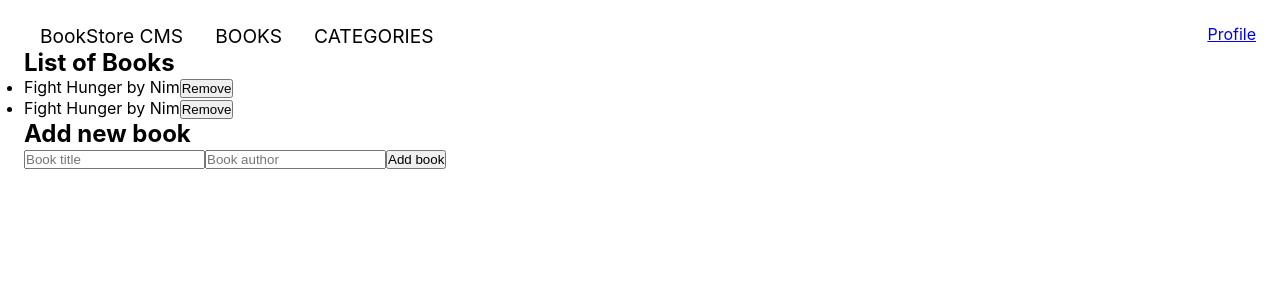
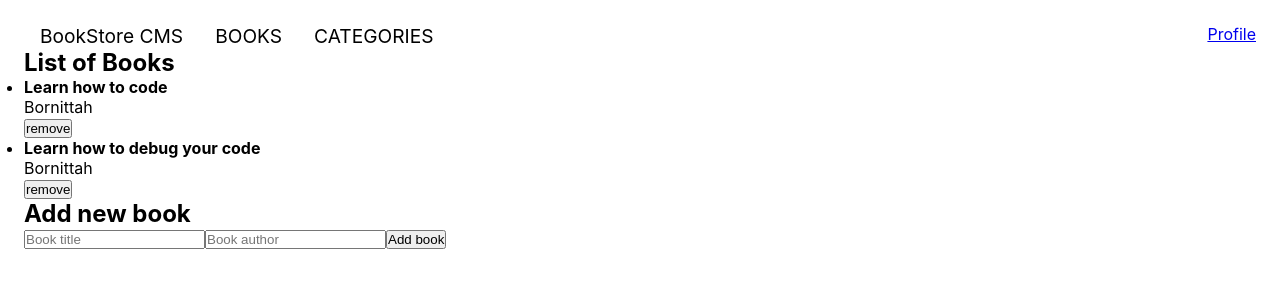
Before and after one commit to Bornittah/book-store, a React (Create React App) app: page / in a window 1280 px wide. Shown: the top 300 px of the page. Built offline with nearby package versions, Linux system fonts and the light colour scheme.

Commit message:
Add props and components

```diff
--- a/src/components/Book.jsx
+++ b/src/components/Book.jsx
@@ -1,10 +1,20 @@
-const Book = () => (
-  <div>
-    <h2>Add abook</h2>
-    <ul>
-      <li>Music</li>
-    </ul>
-  </div>
-);
+import PropTypes from 'prop-types';
+import Button from './shared/Button';
+
+const Book = (props) => {
+  const { title, author } = props;
+  return (
+    <div>
+      <h4>{title}</h4>
+      <p>{author}</p>
+      <Button value="remove" />
+    </div>
+  );
+};
+
+Book.propTypes = {
+  title: PropTypes.string.isRequired,
+  author: PropTypes.string.isRequired,
+};
 
 export default Book;
--- a/src/components/Books.jsx
+++ b/src/components/Books.jsx
@@ -1,17 +1,15 @@
+import Book from './Book';
 import Form from './Form';
-import Button from './shared/Button';
 
 const Books = () => (
   <div>
     <h2>List of Books</h2>
     <ul>
       <li>
-        Fight Hunger by Nim
-        <Button value="Remove" />
+        <Book title="Learn how to code" author="Bornittah" />
       </li>
       <li>
-        Fight Hunger by Nim
-        <Button value="Remove" />
+        <Book title="Learn how to debug your code" author="Bornittah" />
       </li>
     </ul>
     <Form />
```
